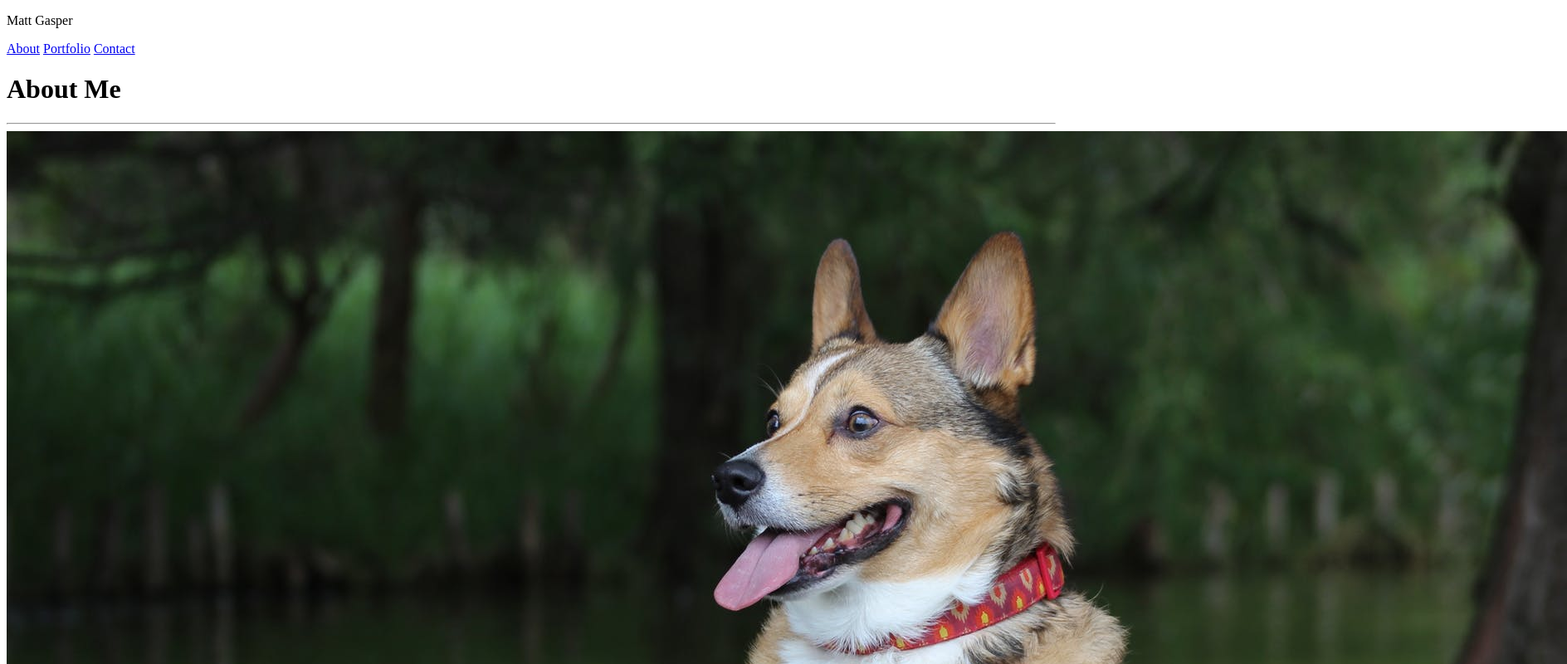
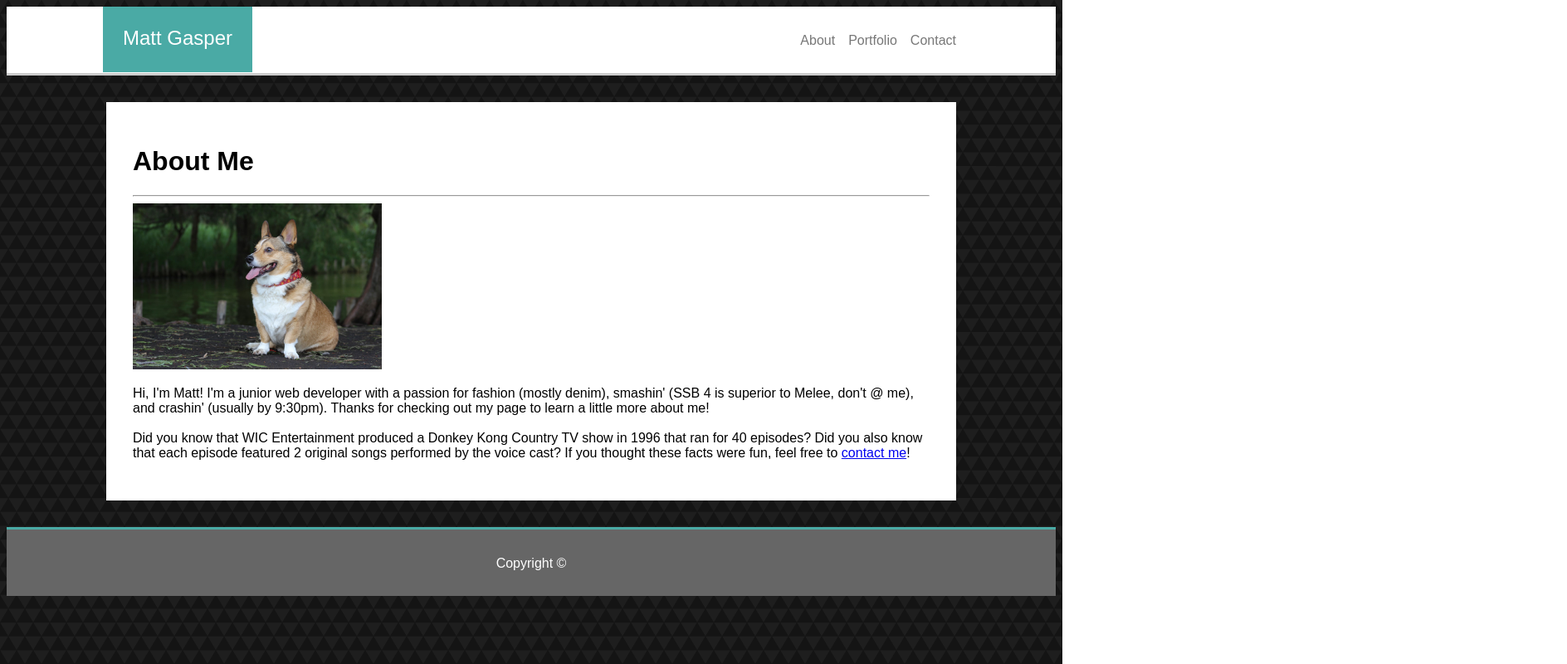
Before and after one commit to mattypockets/Basic-Portfolio, a plain HTML site: page index.html in a window 1280 px wide. Shown: the top 800 px of the page at 83% size, 1888 px wide, since content can reach past the window. Drawn offline with Linux system fonts and the light colour scheme; files that its build step writes are made by us from their sources; a script that the page names is missing.

Commit message:
CSS and HTML tweaks

```diff
--- a/assets/css/style.css
+++ b/assets/css/style.css
@@ -0,0 +1,67 @@
+.logo {
+    float: left;
+    font-size: 1.5em;
+    background-color: #4aaaa5;
+    color: white;
+    height: 1.3em;
+    margin: 0;
+    padding: 1em;
+    margin-left: -1.5em;
+}
+
+header {
+    background-color: #ffffff;
+    height: 5em;
+    border-bottom: solid 3px #cccccc;
+}
+
+nav {
+    width: 960px;
+    margin: 0 auto;
+}
+
+.navLink {
+    float: right;
+    color: #777777;
+    padding: 1em;
+    text-decoration: none;
+    margin: 1em;
+    margin-right: -3em;
+    margin-left: 2em;
+}
+
+img {
+    height: 200px;
+    width: 300px;
+}
+
+body {
+    background: url("../images/dark-triangles.png");
+    font-family: 'Arial', 'Helvetica Neue', Helvetica, sans-serif;
+}
+
+.main {
+    background-color: #ffffff;
+    border-color: #dddddd;
+    padding: 2em;
+    width: 960px;
+    margin: 2em auto;
+    overflow: hidden;
+}
+
+footer {
+    background-color: #666666;
+    clear: both;
+    height: 5em;
+    border-top: solid 3px #4aaaa5;
+}
+
+.copy {
+    text-align: center;
+    padding: 1em;
+    color: white;
+}
+
+.bio {
+    float: left;
+}
--- a/index.html
+++ b/index.html
@@ -5,7 +5,7 @@
     <meta http-equiv="X-UA-Compatible" content="IE=edge">
     <title>Matt Gasper</title>
     <meta name="viewport" content="width=device-width, initial-scale=1">
-    <link rel="stylesheet" type="text/css" media="screen" href="style.css" />
+    <link rel="stylesheet" type="text/css" media="screen" href="assets/css/style.css" />
     <script src="main.js"></script>
 </head>
 <body>
@@ -13,10 +13,10 @@
     <!-- Navbar with name for logo and navigation links -->
     <header>
         <nav>
-            <p>Matt Gasper</p>
+            <p class="logo">Matt Gasper</p>
+            <a class="navLink" href="contact.html">Contact</a>
+            <a class="navLink" href="portfolio.html">Portfolio</a>
             <a class="navLink" href="index.html">About</a>
-            <a class="navLink" href="portfolio.html">Portfolio</a>
-            <a class="navLink" href="contact.html">Contact</a>
         </nav>
     </header>
 
@@ -24,20 +24,21 @@
         <h1>About Me</h1>
 
         <hr>
-
+        <div class="bio">
         <!-- Placeholder headshot -->
         <img src="assets/images/corgi.jpeg" alt="A genuine picture of Matt Gasper">
 
         <!-- Short Biography -->
         <p>
             Hi, I'm Matt! I'm a junior web developer with a passion for fashion (mostly denim), smashin' (SSB 4 is superior to Melee, don't @ me), and crashin' (usually by 9:30pm). Thanks for checking out my page to learn a little more about me!
-            <br>
-            Did you know that WIC Entertainment produced a Donkey Kong Country tv show in 1996 that ran for 40 episodes? Did you also know that each episode featured 2 original songs performed by the voice cast? If you thought these facts were fun, feel free to <a href="contact.html">contact me</a>!
+            <br><br>
+            Did you know that WIC Entertainment produced a Donkey Kong Country TV show in 1996 that ran for 40 episodes? Did you also know that each episode featured 2 original songs performed by the voice cast? If you thought these facts were fun, feel free to <a href="contact.html">contact me</a>!
         </p>
+        </div>
     </div>
 
     <footer>
-        <p>Copyright &copy;</p>
+        <p class="copy">Copyright &copy;</p>
     </footer>
 
 </body>
```
Also changed, not shown: contact.html (+21 -17 lines), portfolio.html (+7 -7 lines), assets/images/dark-triangles.png (added).
